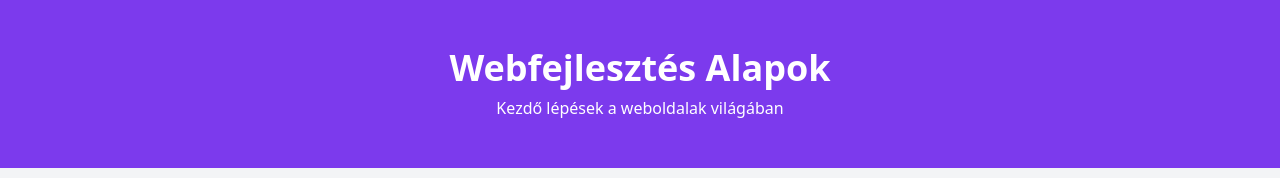
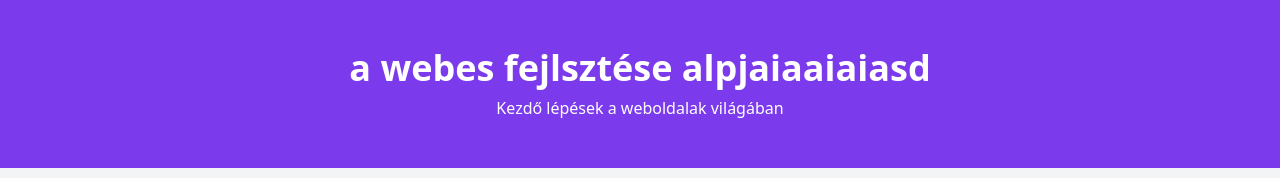
Before and after one commit to SunyiSunny/2025.01.30, a plain HTML site: page gh-minta-tartalom/index.html in a window 1280 px wide. Shown: the top 178 px of the page. Drawn offline with nearby package versions, Linux system fonts and the light colour scheme.

Commit message:
nem helyesírás - helytelenítés

```diff
--- a/gh-minta-tartalom/index.html
+++ b/gh-minta-tartalom/index.html
@@ -15,7 +15,7 @@
 <body class="bg-gray-100">
     <header class="bg-purple-600 text-white py-12">
         <div class="container mx-auto px-4">
-            <h1 class="text-4xl font-bold text-center">Webfejlesztés Alapok</h1>
+            <h1 class="text-4xl font-bold text-center">a webes fejlsztése alpjaiaaiaiasd</h1>
             <p class="text-center mt-2">Kezdő lépések a weboldalak világában</p>
         </div>
     </header>
```
